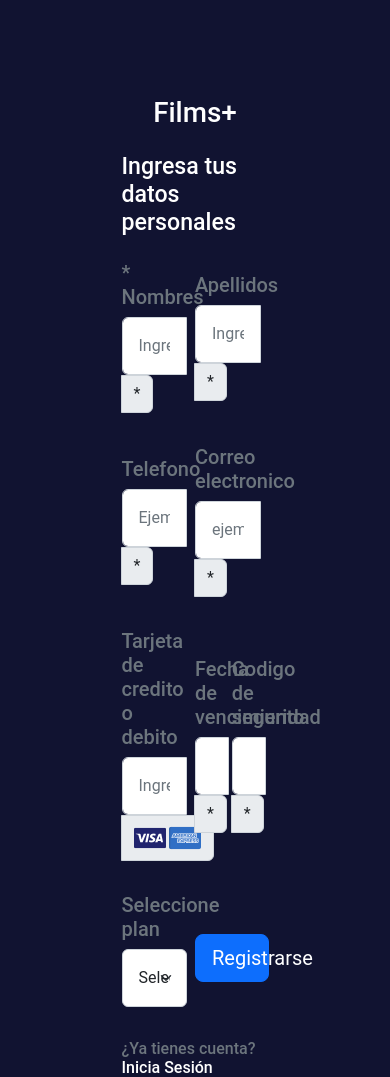
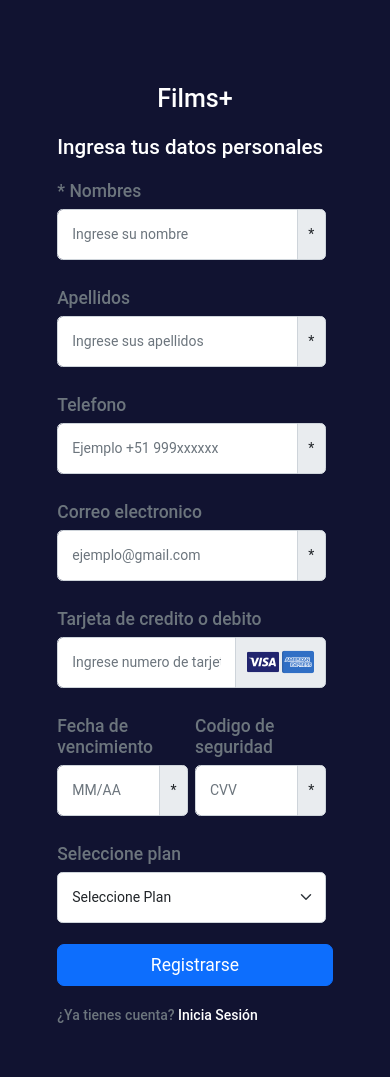
Before and after one commit to freddy0795mh/ProyectoUnitek, a PHP site: page /register-page.php in a window 390 px wide. After the commit the page ends 1023 px from the top, so only its background shows below. Run offline with PHP 8.4, Linux system fonts and the light colour scheme; some libraries are stand-ins or nearby versions.

Commit message:
Integrando responsividad en register.page.php

```diff
--- a/css/style-responsive.css
+++ b/css/style-responsive.css
@@ -3,6 +3,8 @@
     *{
         font-size: 14px;
     }
+
+    /* Editando la pagina index.html */
 
     .main-index {
     width: 100% !important ;
@@ -66,9 +68,18 @@
         margin-bottom: 5vh !important;
     }
 
+    /* Fin de Edicion  */
+    /* Editando formulario de registro */
+
+    .form-register-page{
+        width: 90% !important;
+    }
+
   }
 
   @media (max-width: 768px) {
+
+    /* Editando la pagina index.html */
 
     .section-ancla{
         padding: 0vw !important;
@@ -102,6 +113,19 @@
         width: 100% !important;
         margin: 2vw !important;
     }
+
+    /* Fin de Edicion  */
+    /* Editando formulario de registro */
+
+    .form-input-register{
+        flex-wrap: nowrap !important;
+        flex-direction: column !important;
+    }
+
+    .form-input-register .w-50{
+        width: 100% !important;
+    }
+
 
 }
 
--- a/css/style.css
+++ b/css/style.css
@@ -85,7 +85,7 @@ footer{
 }
 
 .login-page-form{
-    height: 100vh;
+    height: auto;
 }
 
 /* Estilos pagina home.php */
--- a/register-page.php
+++ b/register-page.php
@@ -9,14 +9,15 @@
     <link rel="stylesheet" href="node_modules/bootstrap/dist/css/bootstrap.min.css" rel="stylesheet">
     <link rel="stylesheet" href="node_modules/bootstrap-icons/font/bootstrap-icons.css">
     <link rel="stylesheet" href="css/style.css">
+    <link rel="stylesheet" href="css/style-responsive.css">
     <title>Films+</title>
 </head>
 <body class="body-login-page-php">
     <div class="d-flex justify-content-center p-5 login-page-form text-white">
-        <div class="w-50">
+        <div class="form-register-page w-75">
             <a href="index.html" class="text-decoration-none text-white"><h1 class="mt-5 mb-4 text-center">Films+</h1></a>
             <h3 class="mb-3">Ingresa tus datos personales</h3>
-            <div class="d-flex flex-wrap justify-content-center align-items-center">
+            <div class="d-flex flex-wrap justify-content-center align-items-center form-input-register">
                 <div class="mb-3 w-50 p-2 ps-0">
                     <h5 class="text-secondary">* Nombres</h5>
                     <div class="input-group">
@@ -52,18 +53,20 @@
                         <span class="input-group-text" id="basic-addon2"> <img src="img/visa.png" alt=""> &nbsp; <img src="img/american-express.png" alt=""></span>
                     </div>
                 </div>
-                <div class="mb-3 w-25 p-2 ps-0">
+                <div class="mb-3 w-50 ps-0 d-flex justify-content-between align-items-center flex-row">
+                    <div class="p-2 w-100 ps-0">
                         <h5 class="text-secondary">Fecha de vencimiento</h5>
                         <div class="input-group">
                             <input type="text" class="form-control p-3" placeholder="MM/AA" aria-label="MM/AA" aria-describedby="basic-addon2">
                             <span class="input-group-text" id="basic-addon2">*</span>
                         </div>
                     </div>
-                <div class="mb-3 w-25 p-2 ps-0">
+                    <div class="p-2 w-100 ps-0">
                         <h5 class="text-secondary">Codigo de seguridad</h5>
                         <div class="input-group">
                             <input type="text" class="form-control p-3" placeholder="CVV" aria-label="CVV" aria-describedby="basic-addon2">
                             <span class="input-group-text" id="basic-addon2">*</span>
+                        </div>
                     </div>
                 </div>
                 <div class="w-50 p-2 ps-0">
```
Lines whose indentation alone changed are shown as unchanged.
